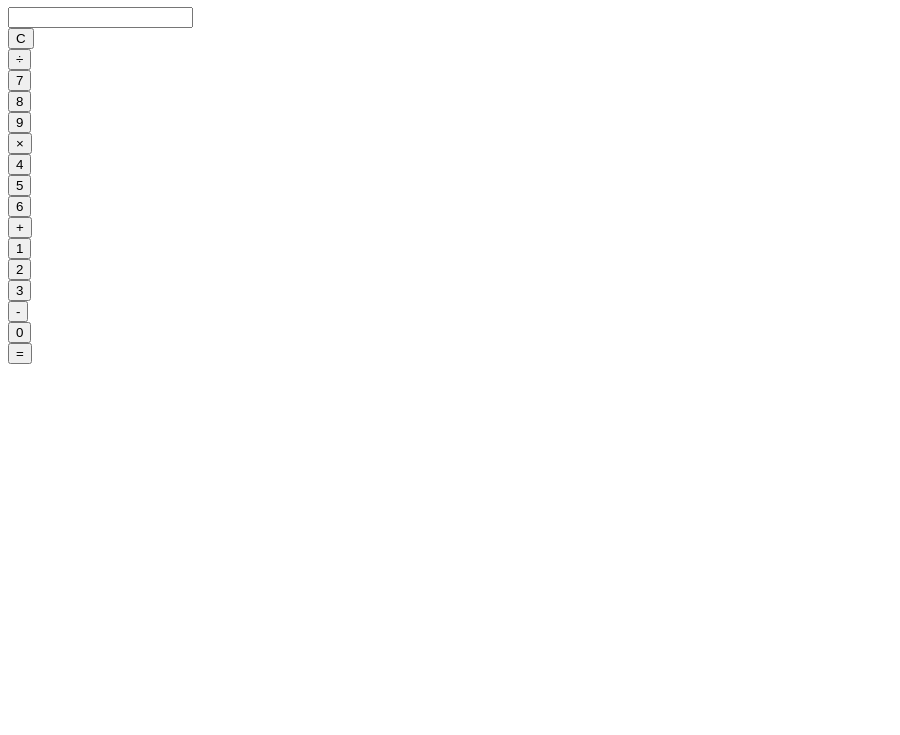
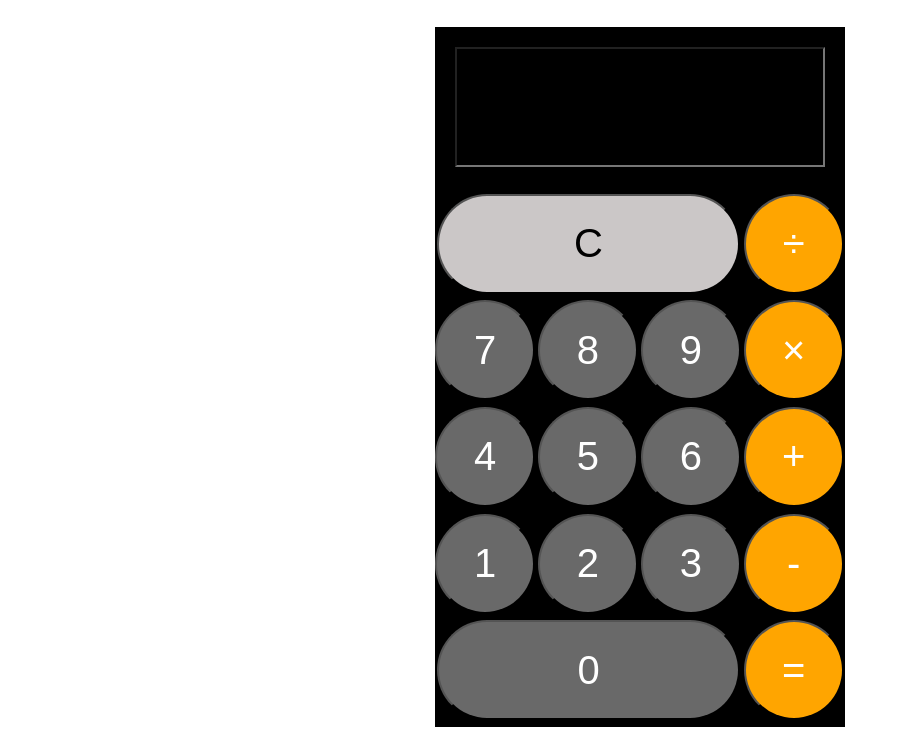
Before and after one commit to MuqadasErkin/Caculator, a plain HTML site: page Index.html in a window 1280 px wide. Shown: the part 73-808 px from the top of the page, without its empty margins (0-900 px from the left). Drawn offline with Linux system fonts and the light colour scheme.

Commit message:
the button sizing, positioning and margining done.

```diff
--- a/Index.html
+++ b/Index.html
@@ -3,31 +3,31 @@
 <head>
     <meta charset="UTF-8">
     <meta name="viewport" content="width=device-width, initial-scale=1.0">
-    <link href="Style.css" rel="stylesheet" type="css"/>
+    <link href="Style.css" rel="stylesheet"/>
     <title>Caculator</title>
 </head>
 <body>
-    <h1>Calculator</h1>
+
     <div class="body">
         <div class="display">
-            <input class="input" type="number"/>
+            <input class="input"/>
         </div>
-        <div class="function C3 clear"><button>C</button></div>
-        <div class="operation division"><button>÷</button></div>
-        <div class="digit seven"><button>7</button></div>
-        <div class="digit eight"><button>8</button></div>
-        <div class="digit nine"><button>9</button></div>
-        <div class="operation multiply"><button>×</button></div>
-        <div class="digit four"><button>4</button></div>
-        <div class="digit five"><button>5</button></div>
-        <div class="digit six"><button>6</button></div>
-        <div class="operation plus"><button>+</button></div>
-        <div class="digit one"><button>1</button></div>
-        <div class="digit two"><button>2</button></div>
-        <div class="digit three"><button>3</button></div>
-        <div class="operation minus"><button>-</button></div>
-        <div class="digit C3 zero"><button>0</button></div>
-        <div class="operation equal"><button>=</button></div>
+        <div class="clear"><button class="function C3">C</button></div>
+        <div class="division"><button class="operation">÷</button></div>
+        <div class="seven"><button class="digit">7</button></div>
+        <div class="eight"><button class="digit">8</button></div>
+        <div class="nine"><button class="digit">9</button></div>
+        <div class="multiply"><button class="operation">×</button></div>
+        <div class="four"><button class="digit">4</button></div>
+        <div class="five"><button class="digit">5</button></div>
+        <div class="six"><button class="digit">6</button></div>
+        <div class="plus"><button class="operation">+</button></div>
+        <div class="one"><button class="digit">1</button></div>
+        <div class="two"><button class="digit">2</button></div>
+        <div class="three"><button class="digit">3</button></div>
+        <div class="minus"><button class="operation">-</button></div>
+        <div class="zero"><button class="digit C3">0</button></div>
+        <div class="equal"><button class="operation">=</button></div>
 
     </div>
 
--- a/Style.css
+++ b/Style.css
@@ -1,11 +1,39 @@
 button{
     padding: 20px;
     height: 100px;
-    border-radius: 10px;
-    background-color: blue;
+    width: 100px;
+    border-radius: 50px;
+    font-size: 40px;
 }
-h1{color: blue;}
+.operation:active{
+    background-color: rgba(255, 166, 0, 0.831);
+}
+.C3{
+    width: 303px;
+    margin-left: 2px;
+}
+.function{
+    background-color: rgb(203, 199, 199);
+}
+.digit{
+    background-color: dimgray;
+    color: white;
+}
+.digit:active{
+    background-color: rgba(105, 105, 105, 0.253);
+}
+.operation{
+    background-color: orange;
+    color: white;
+}
+button.clear{
+    width: max-content;
+}
+.input{
+    background-color: black;
+    color: white;
 
+}
 .display{
     padding: 20px;
     height: 120px;
@@ -35,6 +63,10 @@ h1{color: blue;}
 .equal{
     display: grid;
     grid-area: equal;
+}
+.zero{
+    display: grid;
+    grid-area: zero;
 }
 .one{
     display: grid;
@@ -74,10 +106,13 @@ h1{color: blue;}
 }
 
 
+.body{
+    background-color: black;
+    height: 700px;
+    width: 410px;
+    margin: auto;
+    margin-top: 100px;
 
-
-
-.body{
     display: grid;
     grid-template-areas:
     "display display display display"
```
